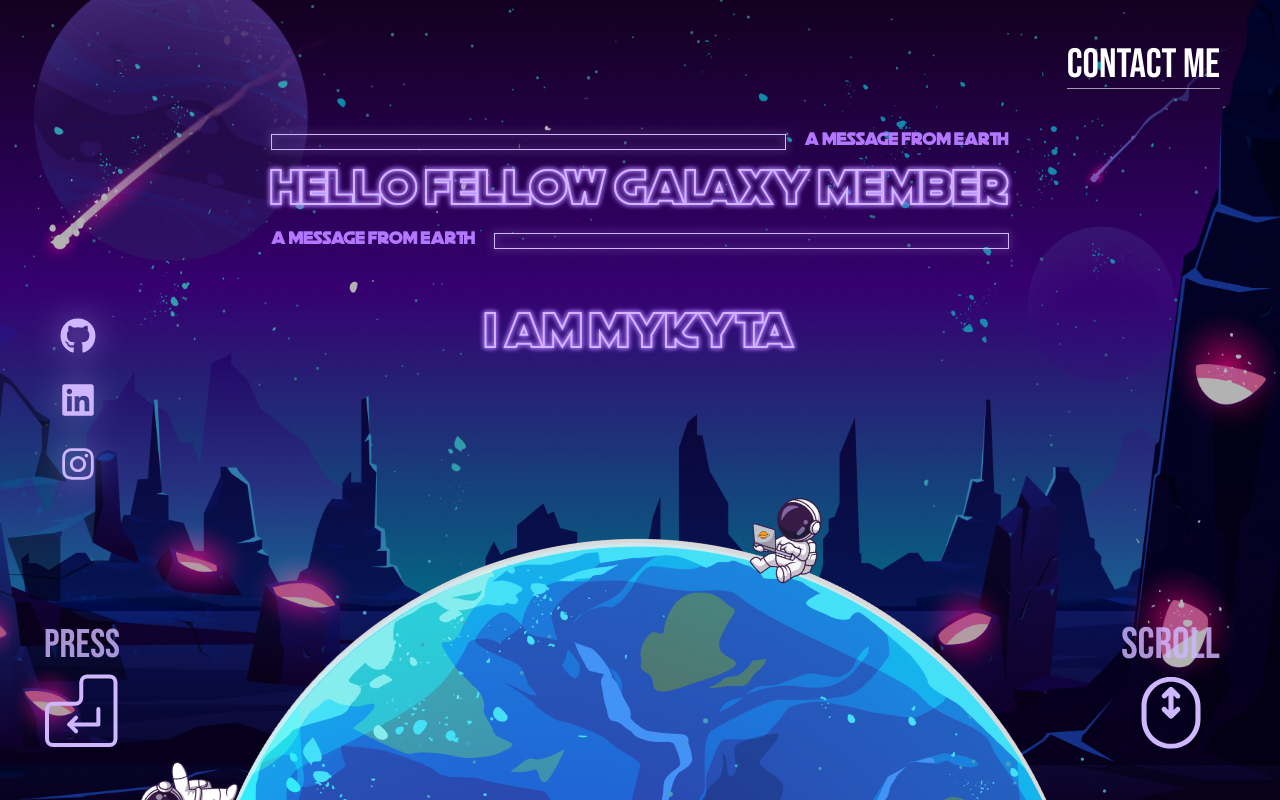
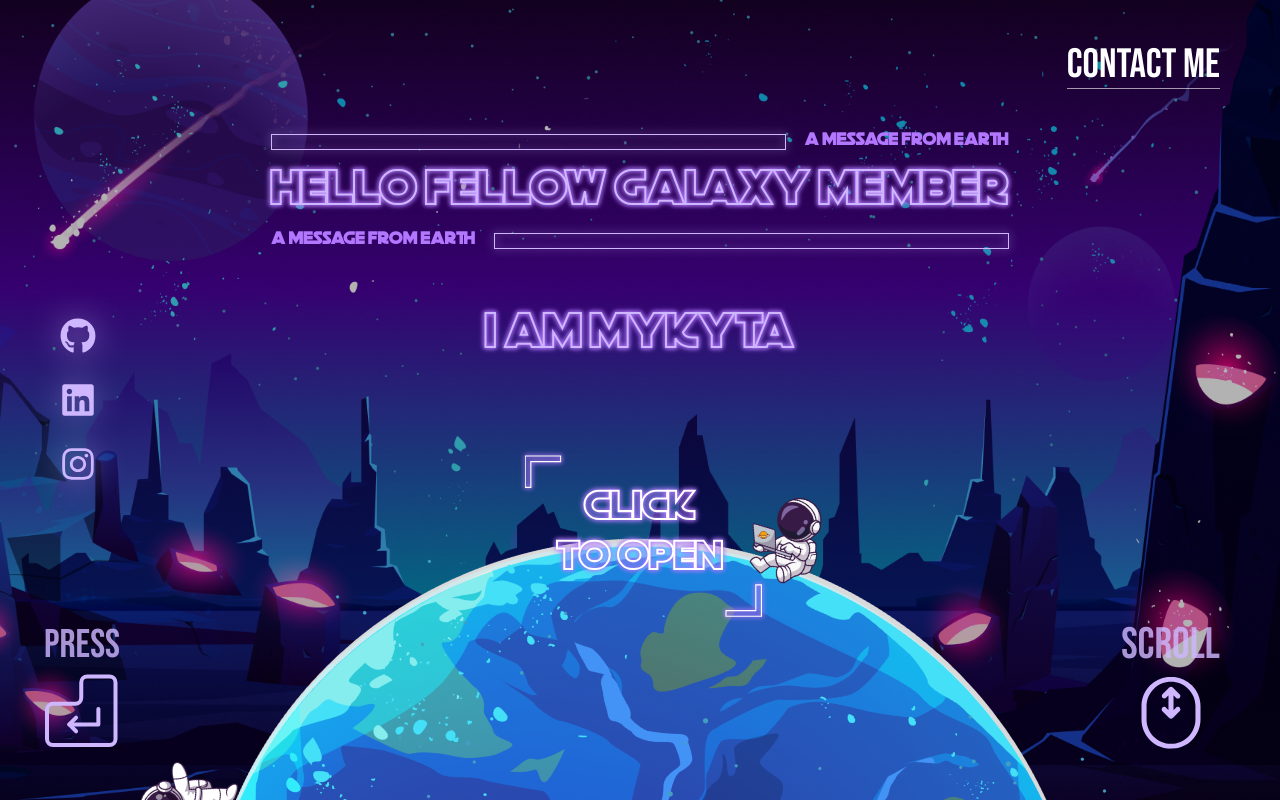
Before and after one commit to ZozuliaMykyta/portfolio, a React (Vite) app: page / in a window 1280 px wide. Built offline with nearby package versions, Linux system fonts and the light colour scheme.

Commit message:
feat: add Info component to MainSlide for enhanced content display

```diff
--- a/src/components/slides/MainSlide.tsx
+++ b/src/components/slides/MainSlide.tsx
@@ -1,12 +1,14 @@
 import React from "react";
 import Hero from "../Hero";
 import Social from "../social/Social";
+import Info from "../info/Info";
 
 const MainSlide: React.FC = () => {
   return (
     <div>
       <Hero />
       <Social />
+      <Info />
     </div>
   );
 };
```
